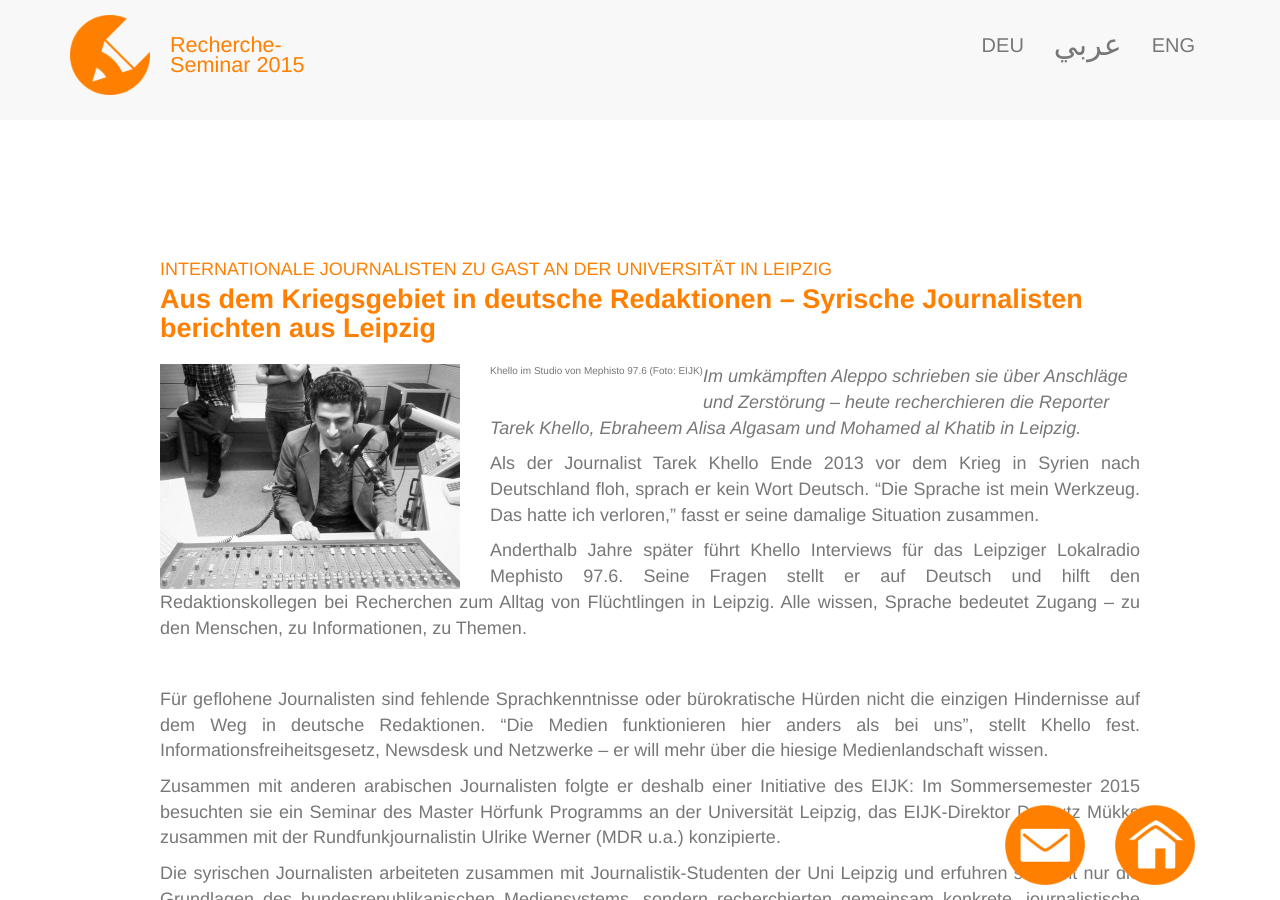
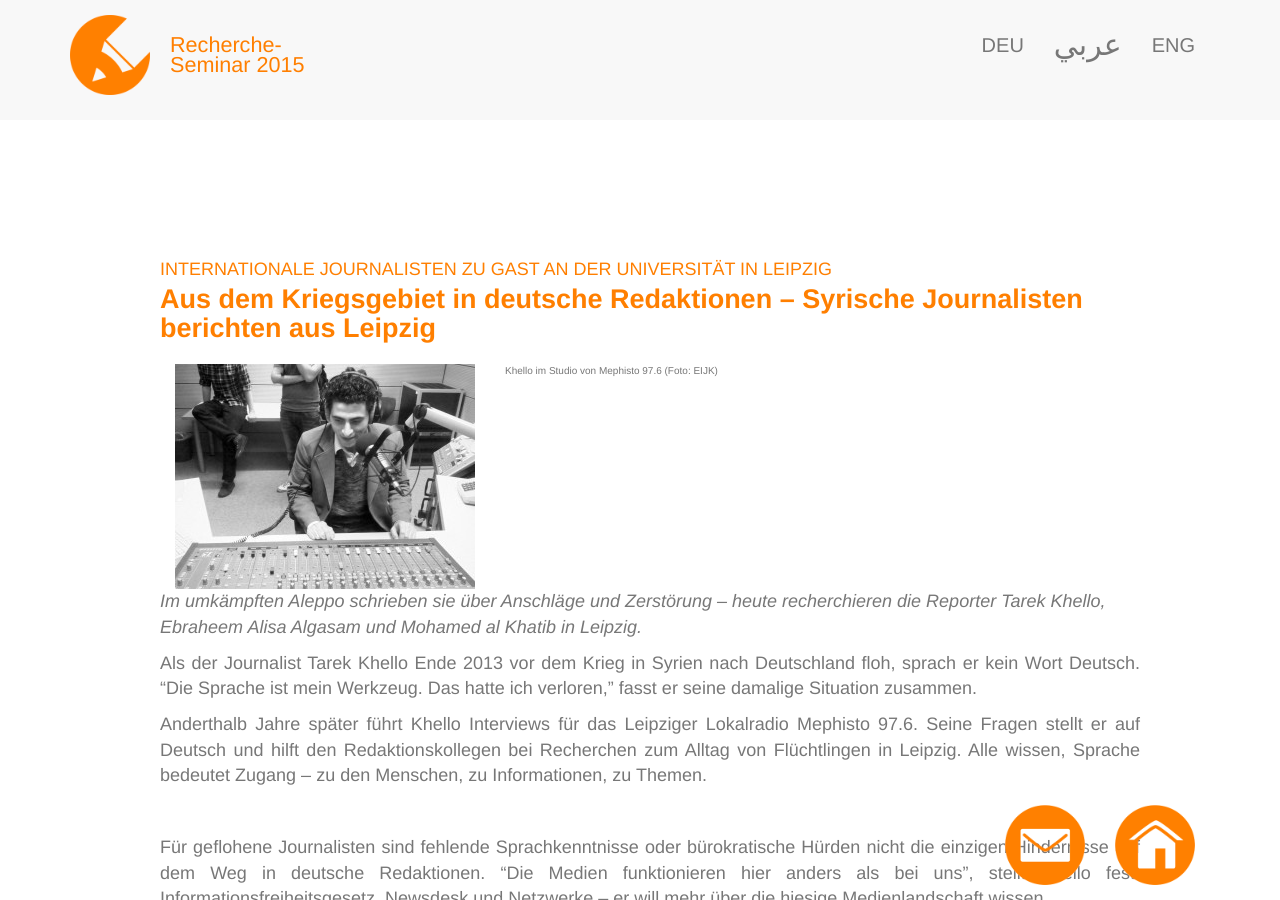
Before and after one commit to EIJC/TIJ, a Jekyll site: the page built from _posts/2015-08-03-recherche-seminar.html, in a window 1280 px wide and 900 px high. Built offline with Jekyll 4.4.1, drawn with Linux system fonts in a browser that asks for light colours; nearby versions of some CDN libraries.

Commit message:
Edit from JekyllCMS

```diff
--- a/_posts/2015-08-03-recherche-seminar.html
+++ b/_posts/2015-08-03-recherche-seminar.html
@@ -6,8 +6,10 @@ language: de
 <h2>Internationale Journalisten zu Gast an der Universit&auml;t in Leipzig</h2>
 
 <h3>Aus dem Kriegsgebiet in deutsche Redaktionen &ndash; Syrische Journalisten berichten aus Leipzig</h3>
-<img alt="Tarek Khello im Studio von Mephisto 97.6" class="img-responsive" longdesc="Khello bei Mephisto 97.6 (Foto: EIJK)" src="{{ site.base_url }}/images/Khello-bei-mephisto976-300x225.jpg" style="float: left; margin-right: 30px;" title="Khello bei Mephisto 97.6 (Foto: EIJK)" />
+
+<div class="container"><img alt="Tarek Khello im Studio von Mephisto 97.6" class="img-responsive" longdesc="Khello bei Mephisto 97.6 (Foto: EIJK)" src="{{ site.base_url }}/images/Khello-bei-mephisto976-300x225.jpg" style="float: left; margin-right: 30px;" title="Khello bei Mephisto 97.6 (Foto: EIJK)" />
 <p class="p-pic">Khello im Studio von Mephisto 97.6 (Foto: EIJK)</p>
+</div>
 
 <p><em>Im umk&auml;mpften Aleppo schrieben sie &uuml;ber Anschl&auml;ge und Zerst&ouml;rung &ndash; heute recherchieren die Reporter Tarek Khello, Ebraheem Alisa Algasam und Mohamed al Khatib in Leipzig. </em></p>
 
```
